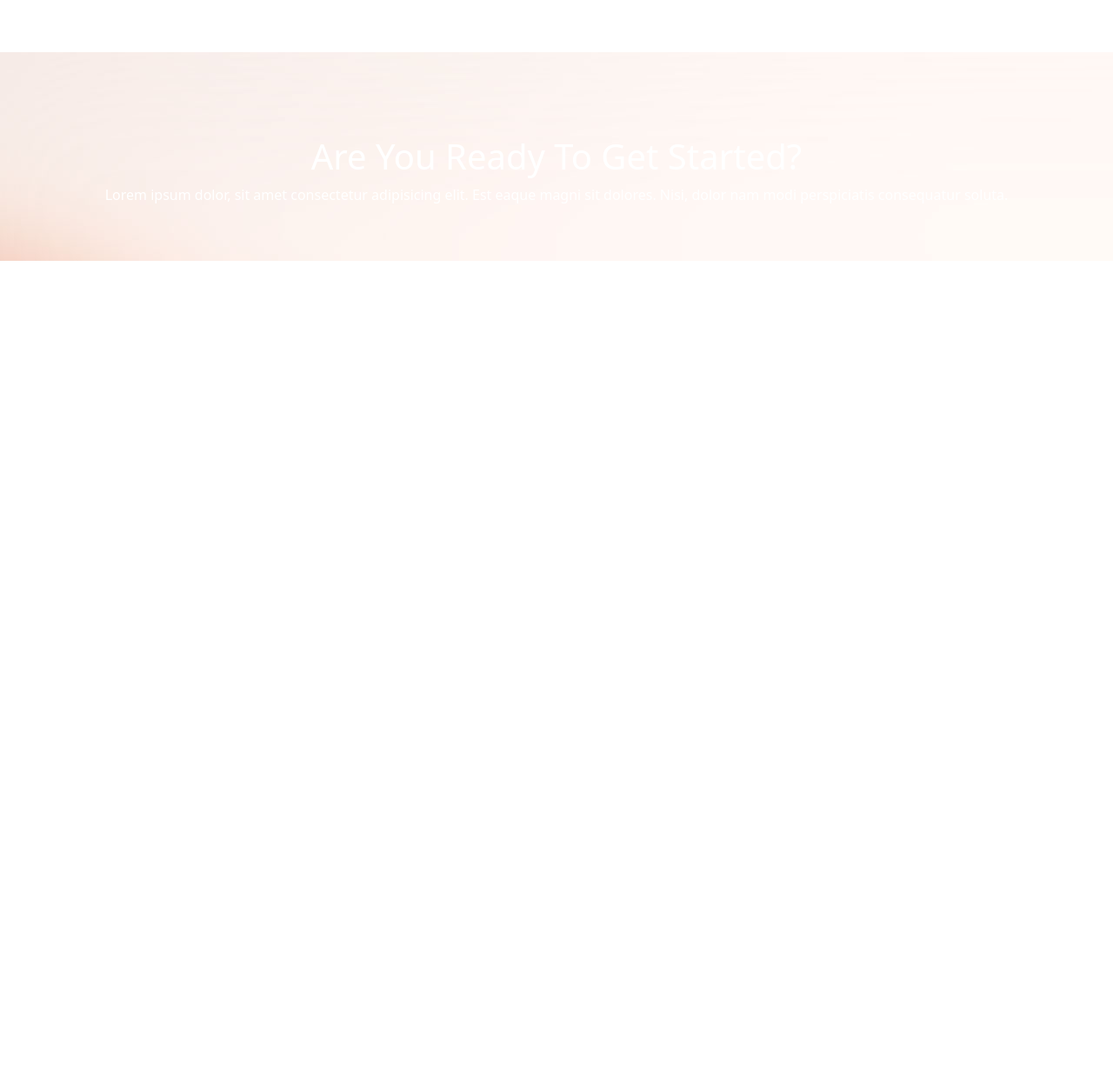
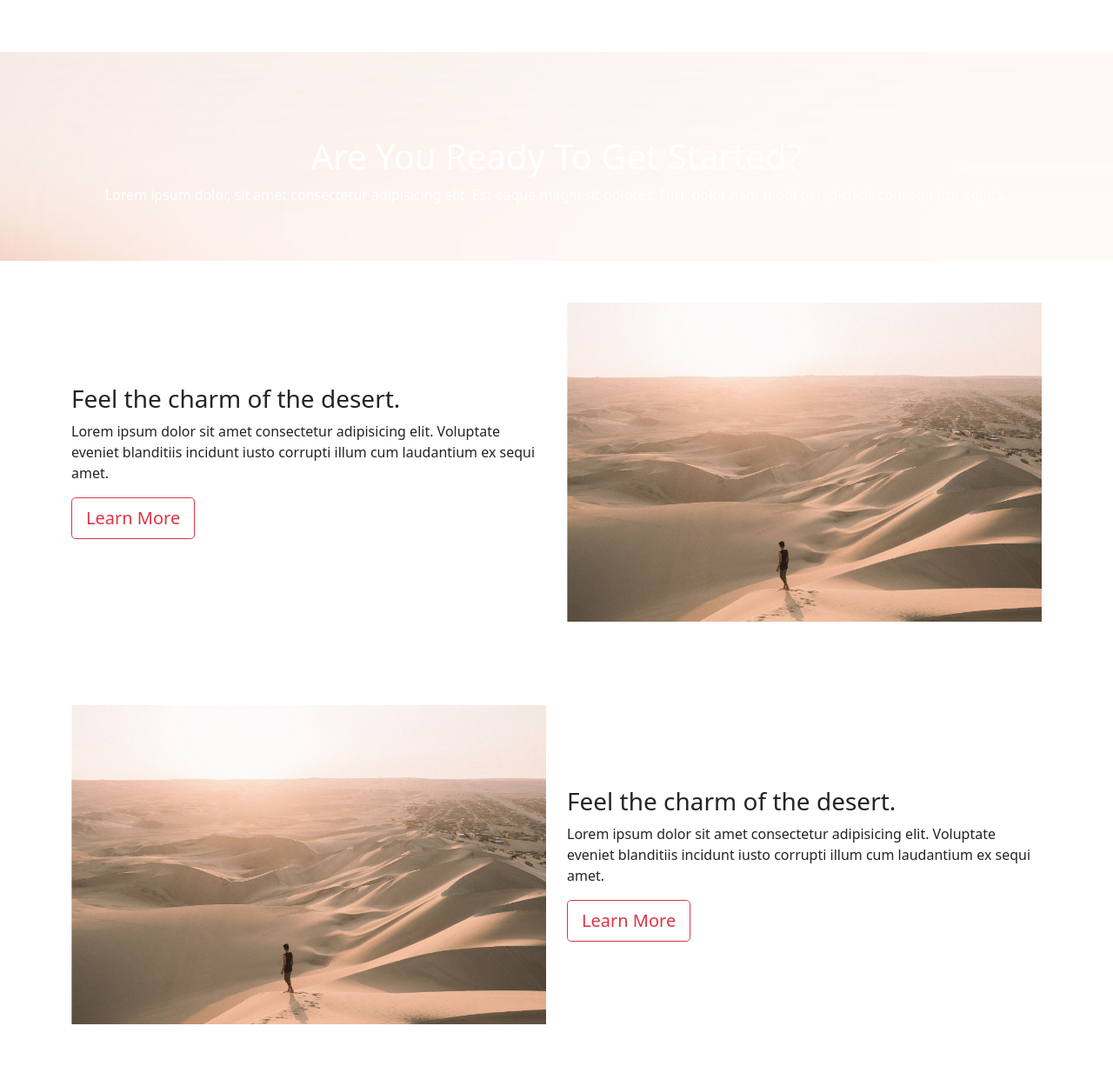
Before and after one commit to yassin-bouchlouch/Discover-project, a plain HTML site: page Bootstrap/index.html in a window 1280 px wide. Shown: the part 792-2018 px from the top of the page at 87% size. Before the commit the page ends 1092 px from the top, so only its background shows below. Drawn offline with nearby package versions, Linux system fonts and the light colour scheme.

Commit message:
3rd commit

```diff
--- a/Bootstrap/index.html
+++ b/Bootstrap/index.html
@@ -116,6 +116,41 @@
   </div>
 </section>
 
+ <!-- INFO SECTION -->
+ <section id="info" class="py-5">
+  <div class="container">
+    <div class="row">
+      <div class="col-md-6 align-self-center">
+        <h3>Feel the charm of the desert.</h3>
+        <p>Lorem ipsum dolor sit amet consectetur adipisicing elit. Voluptate eveniet blanditiis incidunt iusto corrupti illum
+          cum laudantium ex sequi amet.</p>
+        <a href="about.html" class="btn btn-outline-danger btn-lg">Learn More</a>
+      </div>
+      <div class="col-md-6">
+        <img src="img/image5.jpg" alt="" class="img-fluid">
+      </div>
+    </div>
+  </div>
+</section>
+
+
+<section id="info" class="py-5">
+  <div class="container">
+    <div class="row">
+      <div class="col-md-6">
+        <img src="img/image5.jpg" alt="" class="img-fluid">
+      </div>
+      <div class="col-md-6 align-self-center">
+        <h3>Feel the charm of the desert.</h3>
+        <p>Lorem ipsum dolor sit amet consectetur adipisicing elit. Voluptate eveniet blanditiis incidunt iusto corrupti illum
+          cum laudantium ex sequi amet.</p>
+        <a href="about.html" class="btn btn-outline-danger btn-lg">Learn More</a>
+      </div>
+
+    </div>
+  </div>
+</section>
+
 
 
 
```
Also changed, not shown: Bootstrap/img/image5.jpg (added).
